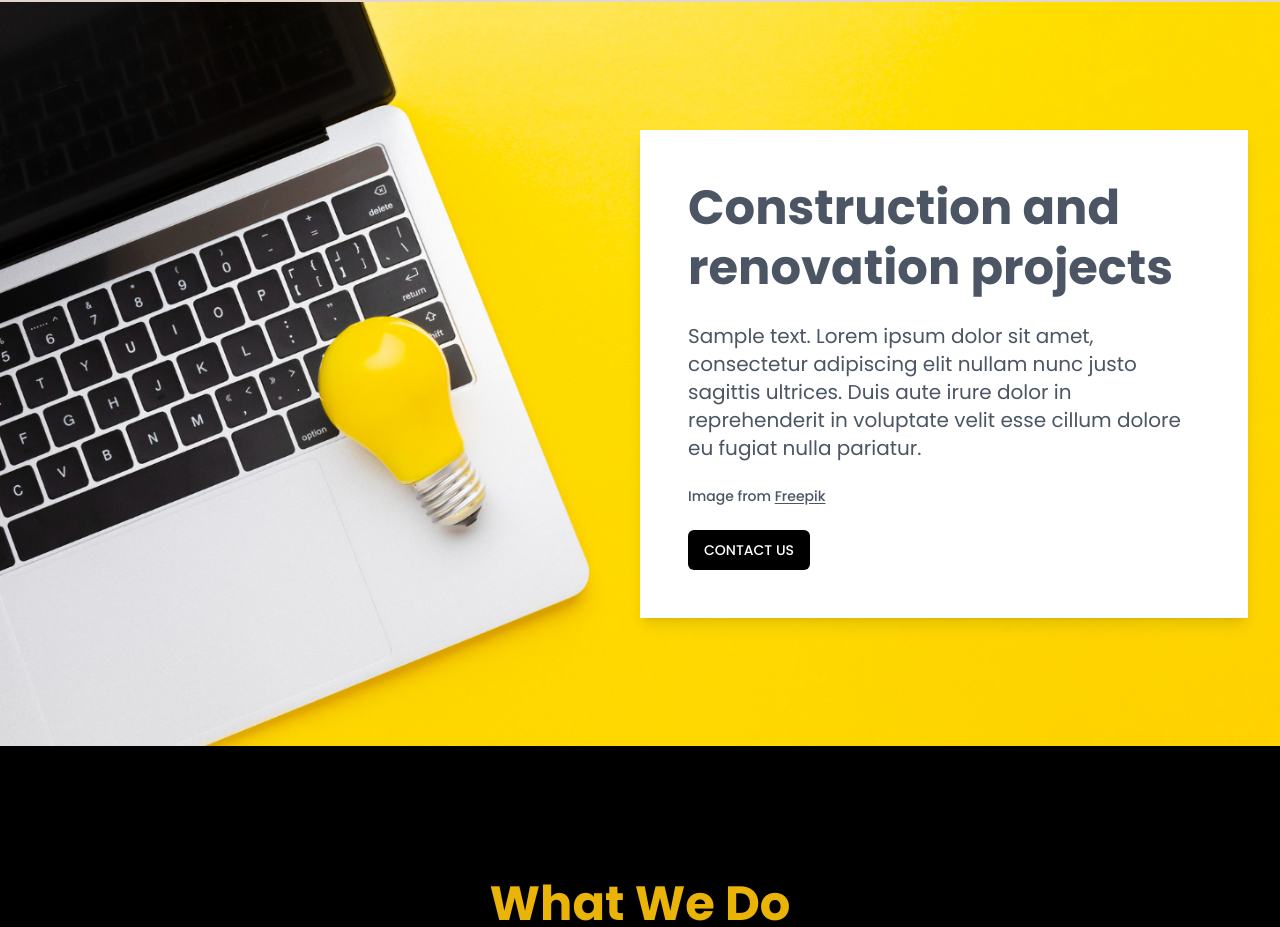
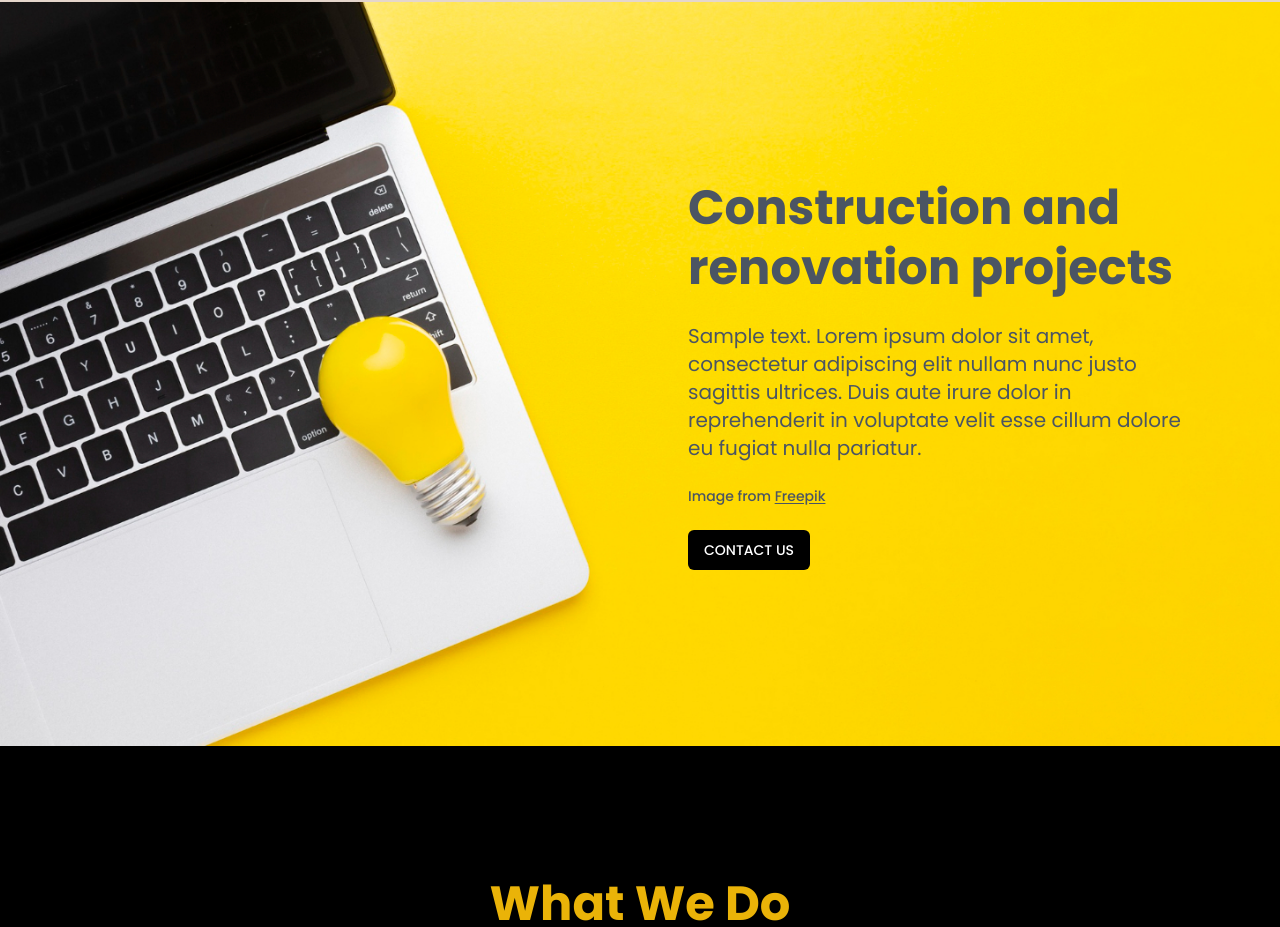
Before and after one commit to ApurbaHasanJ/Epicore, a Next.js app: page / in a window 1280 px wide. Shown: the part 4090-5017 px from the top of the page. Built offline with nearby package versions, Linux system fonts and the light colour scheme.

Commit message:
:zap: ConstructionProjectsSection has been updated

```diff
--- a/src/components/home/construction-projects-section.tsx
+++ b/src/components/home/construction-projects-section.tsx
@@ -53,7 +53,7 @@ export default function ConstructionProjectsSection() {
         <div />
 
         {/* right col */}
-        <div className="space-y-6 max-md:space-y-4 bg-white-custom p-4 sm:p-8 md:p-12 shadow-lg">
+        <div className="space-y-6 max-md:space-y-4 max-md:bg-white-custom p-4 sm:p-8 md:p-12 max-md:shadow-lg">
           <h2 className="section-header md:text-secondary">
             Construction and <br /> renovation projects
           </h2>
```
